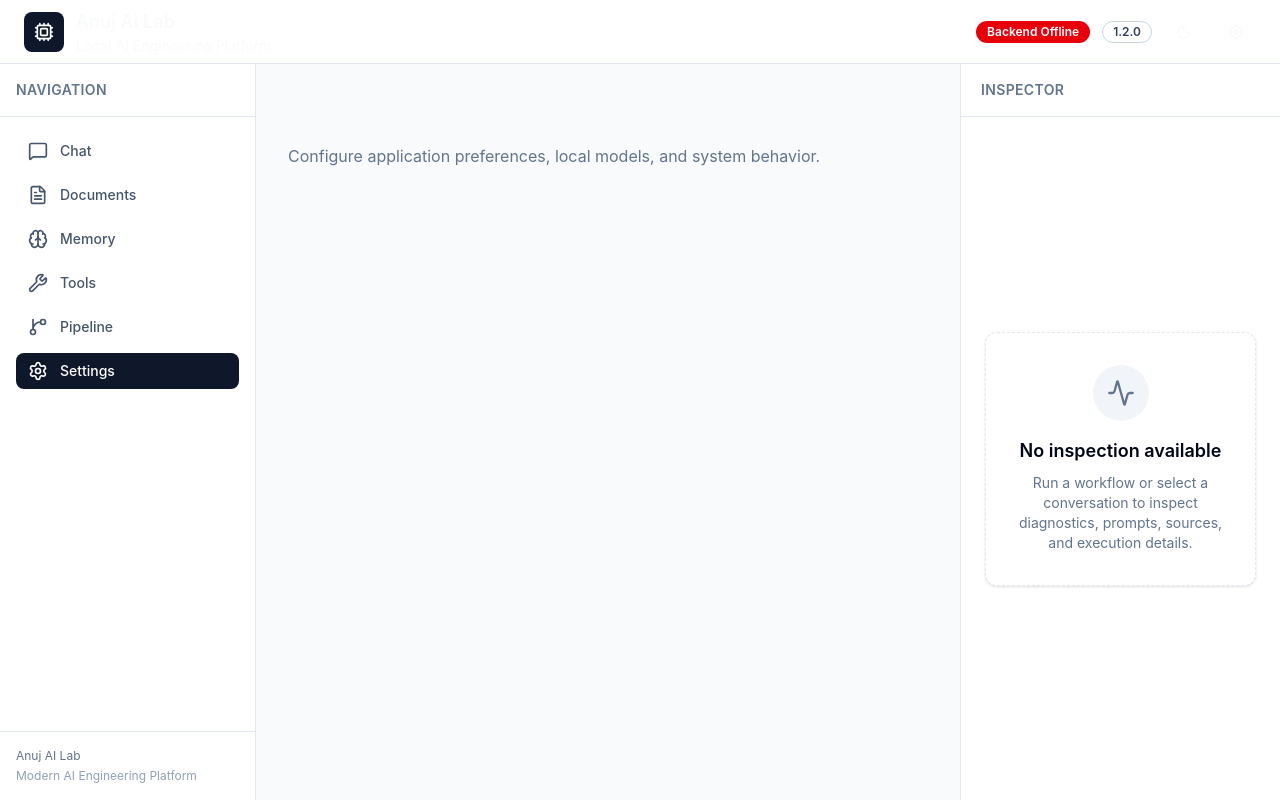
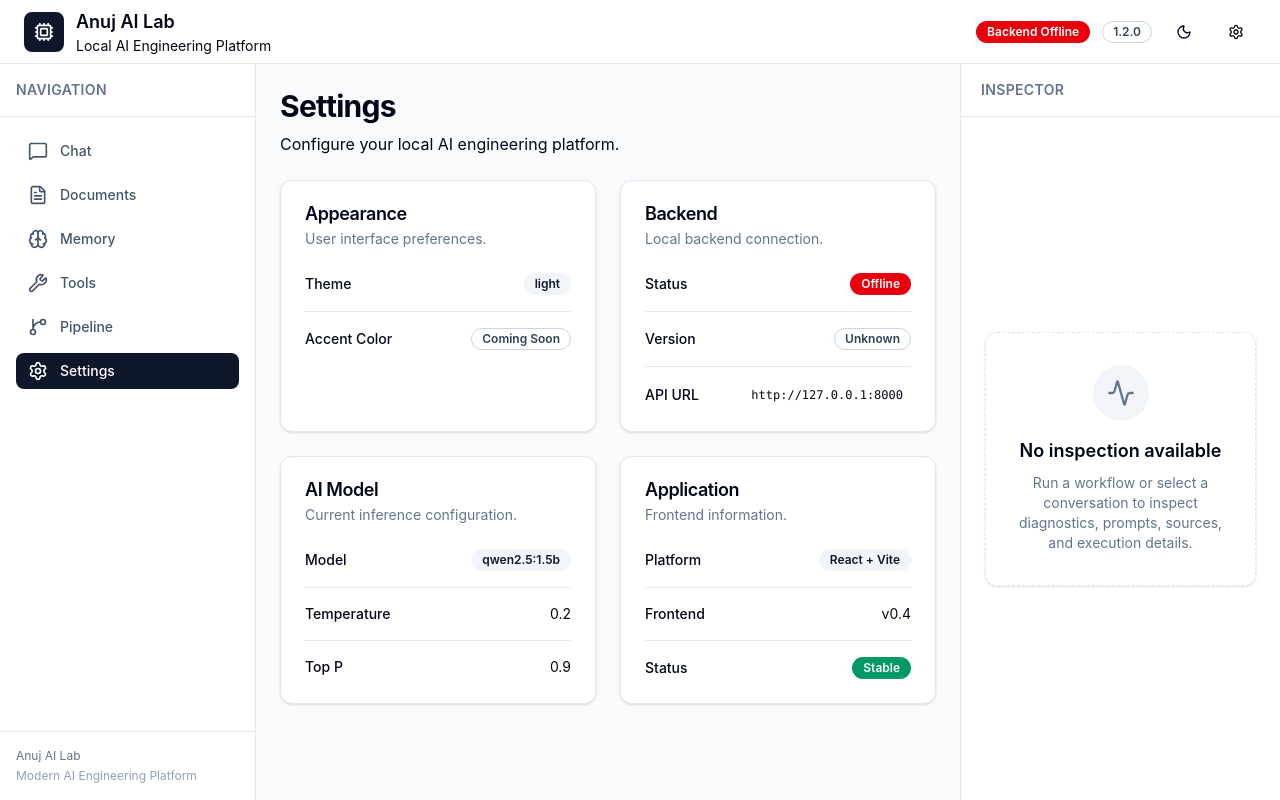
Before and after one commit to anujmundu/anuj-ai-lab, a React (Vite) app in the folder web/: page /settings in a window 1280 px wide. Built offline with nearby package versions, Linux system fonts and the light colour scheme.

Commit message:
fix(web): restore application-wide theme switching

```diff
--- a/web/src/components/layout/Header.tsx
+++ b/web/src/components/layout/Header.tsx
@@ -5,9 +5,8 @@ import {
     Sun,
 } from "lucide-react";
 
+import { useTheme } from "next-themes";
 import { useNavigate } from "react-router-dom";
-
-import { useTheme } from "next-themes";
 
 import { useHealth } from "@/hooks/system/useHealth";
 
@@ -17,8 +16,10 @@ import { Button } from "@/components/ui/button";
 export function Header() {
     const navigate = useNavigate();
 
-    const { resolvedTheme, setTheme } =
-        useTheme();
+    const {
+        resolvedTheme,
+        setTheme,
+    } = useTheme();
 
     const {
         data,
@@ -78,6 +79,7 @@ export function Header() {
                     size="icon"
                     onClick={toggleTheme}
                     title="Toggle theme"
+                    aria-label="Toggle theme"
                 >
                     {resolvedTheme === "dark" ? (
                         <Sun className="h-4 w-4" />
@@ -93,6 +95,7 @@ export function Header() {
                         navigate("/settings")
                     }
                     title="Settings"
+                    aria-label="Open settings"
                 >
                     <Settings className="h-4 w-4" />
                 </Button>
--- a/web/src/components/workspace/Workspace.tsx
+++ b/web/src/components/workspace/Workspace.tsx
@@ -2,7 +2,7 @@ import { Outlet } from "react-router-dom";
 
 export function Workspace() {
     return (
-    <main className="flex min-h-0 flex-1 overflow-y-auto bg-background">
+        <main className="flex min-h-0 flex-1 overflow-y-auto bg-slate-50 dark:bg-slate-950">
             <div className="flex w-full flex-col">
                 <Outlet />
             </div>
--- a/web/src/index.css
+++ b/web/src/index.css
@@ -1,4 +1,20 @@
 @import "tailwindcss";
+
+/* Tell Tailwind v4 to use the .dark class */
+@custom-variant dark (&:where(.dark, .dark *));
+
+@theme {
+  --color-background: var(--background);
+  --color-foreground: var(--foreground);
+
+  --background: #f8fafc;
+  --foreground: #020617;
+}
+
+.dark {
+  --background: #020617;
+  --foreground: #f8fafc;
+}
 
 *,
 *::before,
@@ -25,6 +41,6 @@ body,
 }
 
 body {
-  background-color: #020617;
-  color: #f8fafc;
+  background: var(--background);
+  color: var(--foreground);
 }
--- a/web/src/pages/SettingsPage.tsx
+++ b/web/src/pages/SettingsPage.tsx
@@ -1,14 +1,236 @@
+import { useTheme } from "next-themes";
+
+import { useHealth } from "@/hooks/system/useHealth";
+
+import { Badge } from "@/components/ui/badge";
+import {
+    Card,
+    CardContent,
+    CardDescription,
+    CardHeader,
+    CardTitle,
+} from "@/components/ui/card";
+import { Separator } from "@/components/ui/separator";
+
 export default function SettingsPage() {
+    const {
+        resolvedTheme,
+        theme,
+    } = useTheme();
+
+    const {
+        data,
+        isError,
+    } = useHealth();
+
+    const backendOnline =
+        !isError &&
+        data?.status === "running";
+
     return (
-    <section className="flex h-full flex-col p-8">
-      <div className="max-w-4xl">
+        <section className="flex flex-1 flex-col gap-6 p-6">
+            <div>
                 <h1 className="text-3xl font-bold tracking-tight">
                     Settings
                 </h1>
 
-        <p className="mt-3 text-slate-500 dark:text-slate-400">
-          Configure application preferences, local models, and system behavior.
+                <p className="mt-2 text-muted-foreground">
+                    Configure your local AI engineering
+                    platform.
                 </p>
+            </div>
+
+            <div className="grid gap-6 lg:grid-cols-2">
+                <Card>
+                    <CardHeader>
+                        <CardTitle>
+                            Appearance
+                        </CardTitle>
+
+                        <CardDescription>
+                            User interface preferences.
+                        </CardDescription>
+                    </CardHeader>
+
+                    <CardContent className="space-y-4">
+                        <div className="flex items-center justify-between">
+                            <span className="text-sm font-medium">
+                                Theme
+                            </span>
+
+                            <Badge variant="secondary">
+                                {resolvedTheme ??
+                                    theme ??
+                                    "system"}
+                            </Badge>
+                        </div>
+
+                        <Separator />
+
+                        <div className="flex items-center justify-between">
+                            <span className="text-sm font-medium">
+                                Accent Color
+                            </span>
+
+                            <Badge variant="outline">
+                                Coming Soon
+                            </Badge>
+                        </div>
+                    </CardContent>
+                </Card>
+
+                <Card>
+                    <CardHeader>
+                        <CardTitle>
+                            Backend
+                        </CardTitle>
+
+                        <CardDescription>
+                            Local backend connection.
+                        </CardDescription>
+                    </CardHeader>
+
+                    <CardContent className="space-y-4">
+                        <div className="flex items-center justify-between">
+                            <span className="text-sm font-medium">
+                                Status
+                            </span>
+
+                            <Badge
+                                variant={
+                                    backendOnline
+                                        ? "success"
+                                        : "destructive"
+                                }
+                            >
+                                {backendOnline
+                                    ? "Online"
+                                    : "Offline"}
+                            </Badge>
+                        </div>
+
+                        <Separator />
+
+                        <div className="flex items-center justify-between">
+                            <span className="text-sm font-medium">
+                                Version
+                            </span>
+
+                            <Badge variant="outline">
+                                {data?.version ??
+                                    "Unknown"}
+                            </Badge>
+                        </div>
+
+                        <Separator />
+
+                        <div className="flex items-center justify-between">
+                            <span className="text-sm font-medium">
+                                API URL
+                            </span>
+
+                            <code className="rounded bg-muted px-2 py-1 text-xs">
+                                http://127.0.0.1:8000
+                            </code>
+                        </div>
+                    </CardContent>
+                </Card>
+
+                <Card>
+                    <CardHeader>
+                        <CardTitle>
+                            AI Model
+                        </CardTitle>
+
+                        <CardDescription>
+                            Current inference configuration.
+                        </CardDescription>
+                    </CardHeader>
+
+                    <CardContent className="space-y-4">
+                        <div className="flex items-center justify-between">
+                            <span className="text-sm font-medium">
+                                Model
+                            </span>
+
+                            <Badge variant="secondary">
+                                qwen2.5:1.5b
+                            </Badge>
+                        </div>
+
+                        <Separator />
+
+                        <div className="flex items-center justify-between">
+                            <span className="text-sm font-medium">
+                                Temperature
+                            </span>
+
+                            <span className="text-sm">
+                                0.2
+                            </span>
+                        </div>
+
+                        <Separator />
+
+                        <div className="flex items-center justify-between">
+                            <span className="text-sm font-medium">
+                                Top P
+                            </span>
+
+                            <span className="text-sm">
+                                0.9
+                            </span>
+                        </div>
+                    </CardContent>
+                </Card>
+
+                <Card>
+                    <CardHeader>
+                        <CardTitle>
+                            Application
+                        </CardTitle>
+
+                        <CardDescription>
+                            Frontend information.
+                        </CardDescription>
+                    </CardHeader>
+
+                    <CardContent className="space-y-4">
+                        <div className="flex items-center justify-between">
+                            <span className="text-sm font-medium">
+                                Platform
+                            </span>
+
+                            <Badge variant="secondary">
+                                React + Vite
+                            </Badge>
+                        </div>
+
+                        <Separator />
+
+                        <div className="flex items-center justify-between">
+                            <span className="text-sm font-medium">
+                                Frontend
+                            </span>
+
+                            <span className="text-sm">
+                                v0.4
+                            </span>
+                        </div>
+
+                        <Separator />
+
+                        <div className="flex items-center justify-between">
+                            <span className="text-sm font-medium">
+                                Status
+                            </span>
+
+                            <Badge variant="success">
+                                Stable
+                            </Badge>
+                        </div>
+                    </CardContent>
+                </Card>
             </div>
         </section>
     );
--- a/web/src/providers/ThemeProvider.tsx
+++ b/web/src/providers/ThemeProvider.tsx
@@ -1,5 +1,4 @@
 import type { ReactNode } from "react";
-
 import { ThemeProvider as NextThemesProvider } from "next-themes";
 
 interface ThemeProviderProps {
@@ -13,7 +12,8 @@ export function ThemeProvider({
         <NextThemesProvider
             attribute="class"
             defaultTheme="system"
-            enableSystem
+            enableSystem={false}
+            storageKey="anuj-ai-lab-theme"
             disableTransitionOnChange
         >
             {children}
```
Lines whose indentation alone changed are shown as unchanged.
